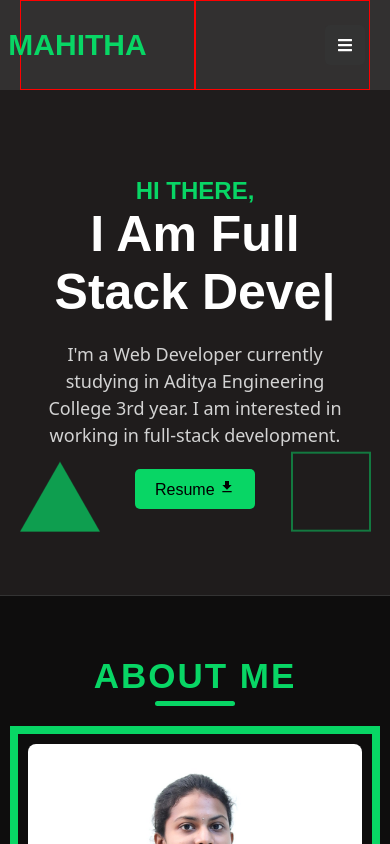
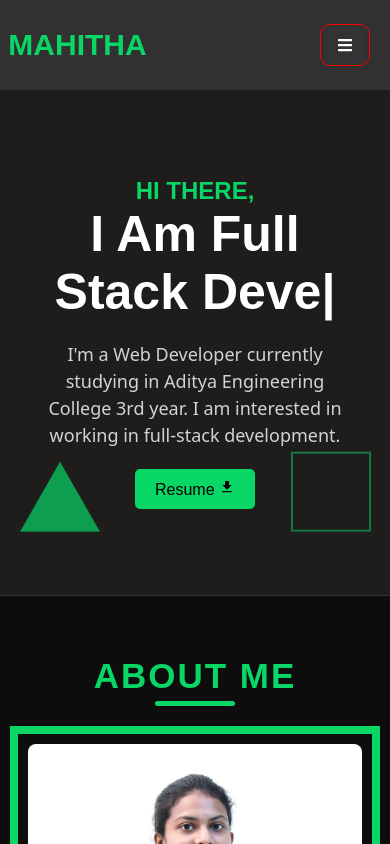
Before and after one commit to dedeepya55/PortfolioMahi, a React (Vite) app: page /Home in a window 390 px wide. Shown: the top 844 px of the page. Built offline with nearby package versions, Linux system fonts and the light colour scheme.

Commit message:
Update header.module.css

```diff
--- a/src/components/MahiPotfolio/header.module.css
+++ b/src/components/MahiPotfolio/header.module.css
@@ -30,7 +30,7 @@ body {
   height: 100%;
   display: flex;
   justify-content: center;
-  border: 1px solid red;
+/*   border: 1px solid red; */
   align-items: center;
 }
 .firstheadersub:nth-child(1){
@@ -131,6 +131,7 @@ body {
     position: absolute;
     right: 20px;
     z-index: 99999;
+    border:1px solid red;
   }
   .firstheadersub .listelements {
     display: none;
```
